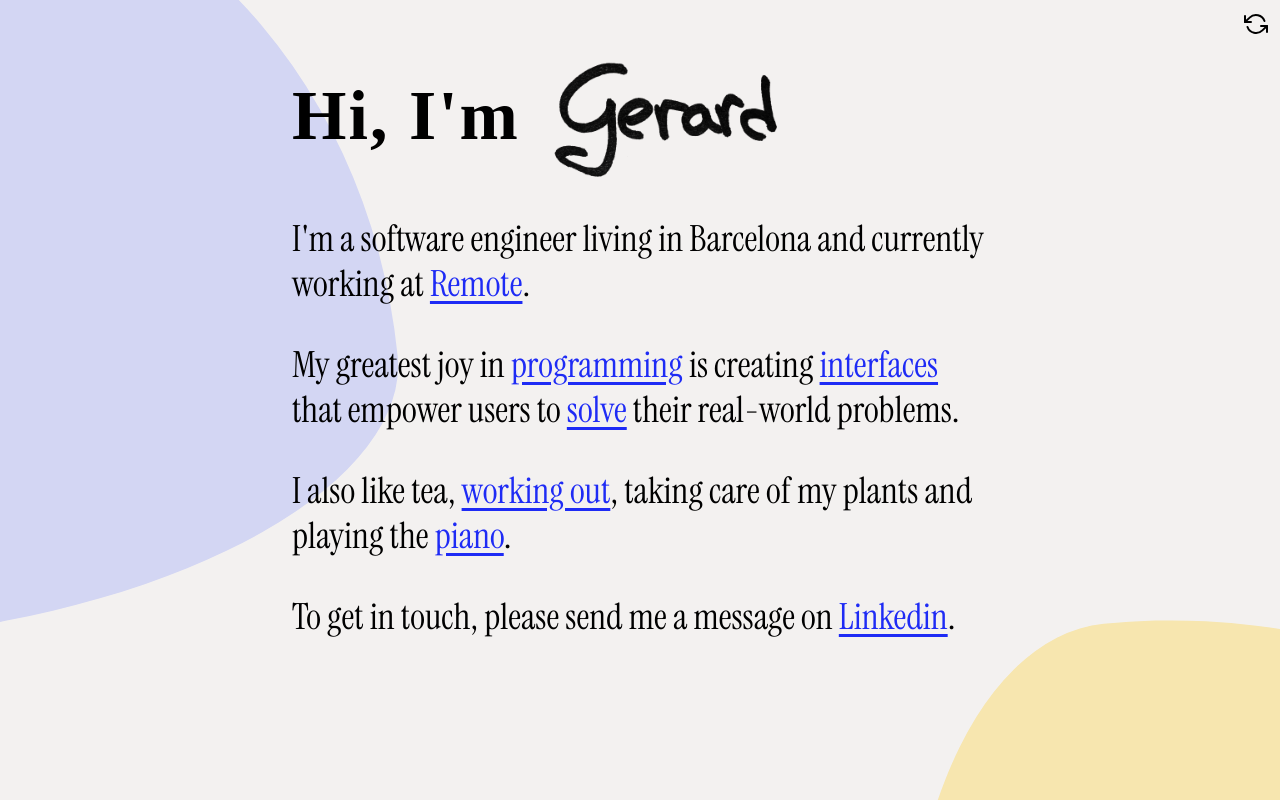
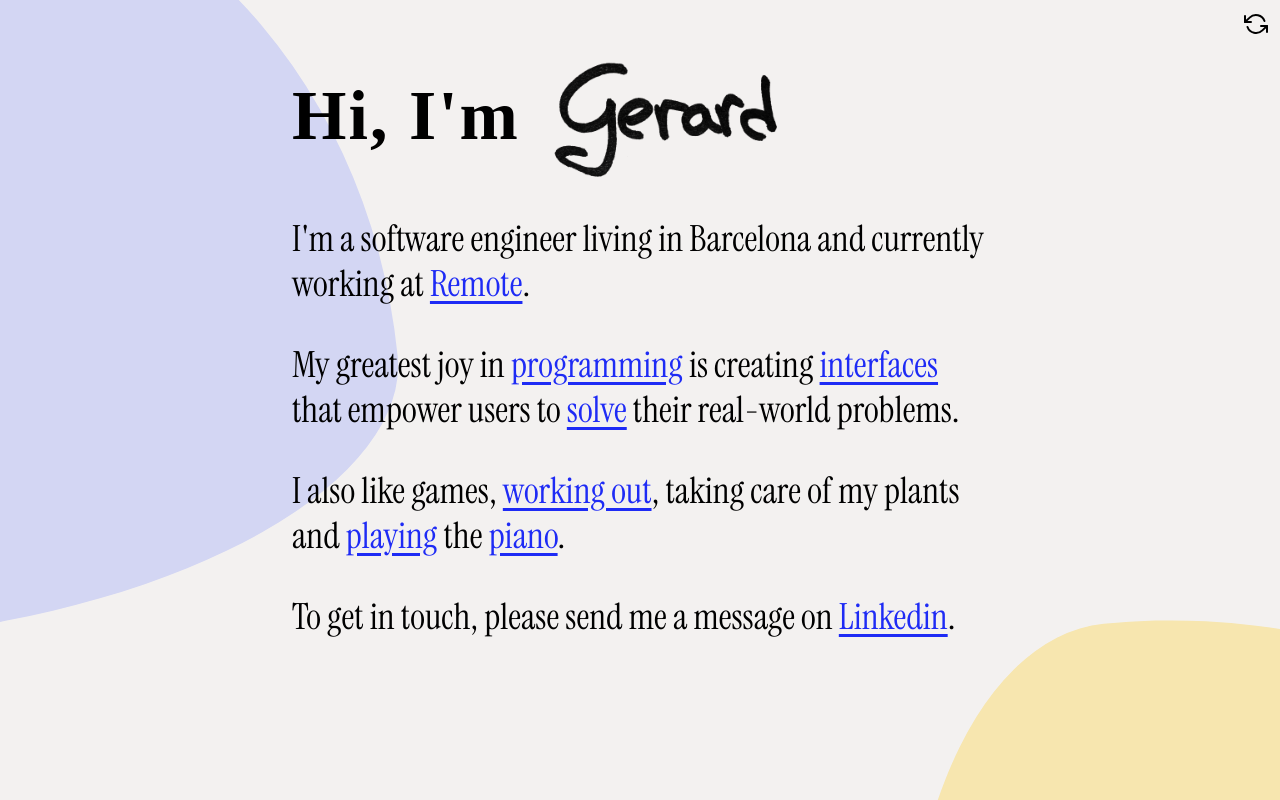
Before and after one commit to gerardabello/personal-site, a Next.js app: page / in a window 1280 px wide. Built offline with nearby package versions, Linux system fonts and the light colour scheme; a web font is replaced by a local one; what spring-animation-keyframes would draw is missing.

Commit message:
add music.serras.dev

```diff
--- a/src/home.js
+++ b/src/home.js
@@ -24,7 +24,7 @@ const appearBottom = keyframes`${generateKeyframes(
       property: "opacity",
     },
   ],
-  { time: 2 }
+  { time: 2 },
 )}`;
 
 const Root = styled.div`
@@ -177,9 +177,9 @@ const Home = ({ onChangeTheme }) => {
           real-world problems.
         </Paragraph>
         <Paragraph>
-          I also like tea,{" "}
+          I also like games,{" "}
           <a href="https://gym-timer.serras.dev/">working out</a>, taking care
-          of my plants and playing the{" "}
+          of my plants and <a href="https://music.serras.dev">playing</a> the{" "}
           <a href="https://colossal.serras.dev">piano</a>.
         </Paragraph>
         <Paragraph>
```
